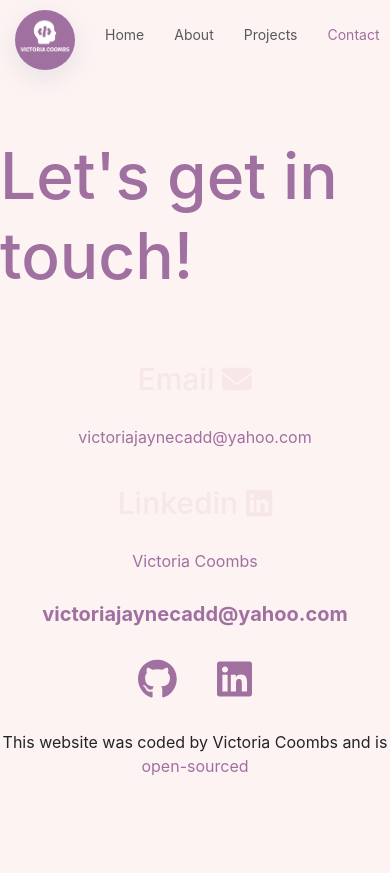
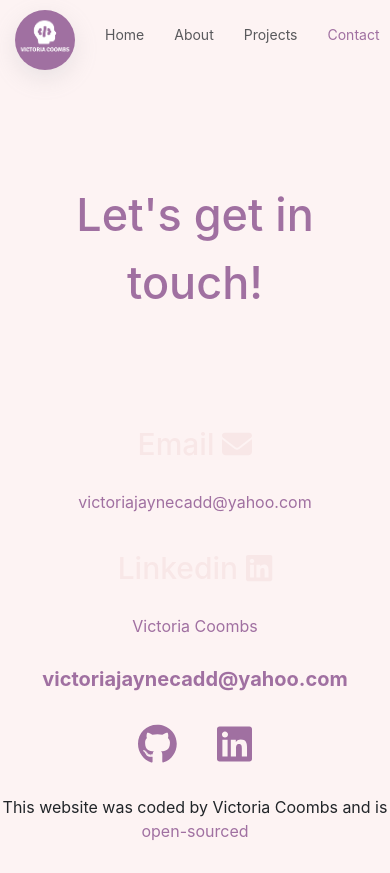
Before and after one commit to vjc1988/portfolio, a React (Create React App) app: page /Contact in a window 390 px wide. Before the commit the page ends 844 px from the top, so only its background shows below. Built offline with nearby package versions, Linux system fonts and the light colour scheme.

Commit message:
Updated responsivity of Project.js

```diff
--- a/src/Pages/Projects.css
+++ b/src/Pages/Projects.css
@@ -25,9 +25,11 @@ a {
 }
 
 @media (max-width: 960px) {
-  .project-title {
+  .content-container h1 {
+    padding: 45px;
     text-align: center;
-    font-size: 20px;
+    font-size: 45px;
+    line-height: 1.5;
   }
 
   .content {
```
